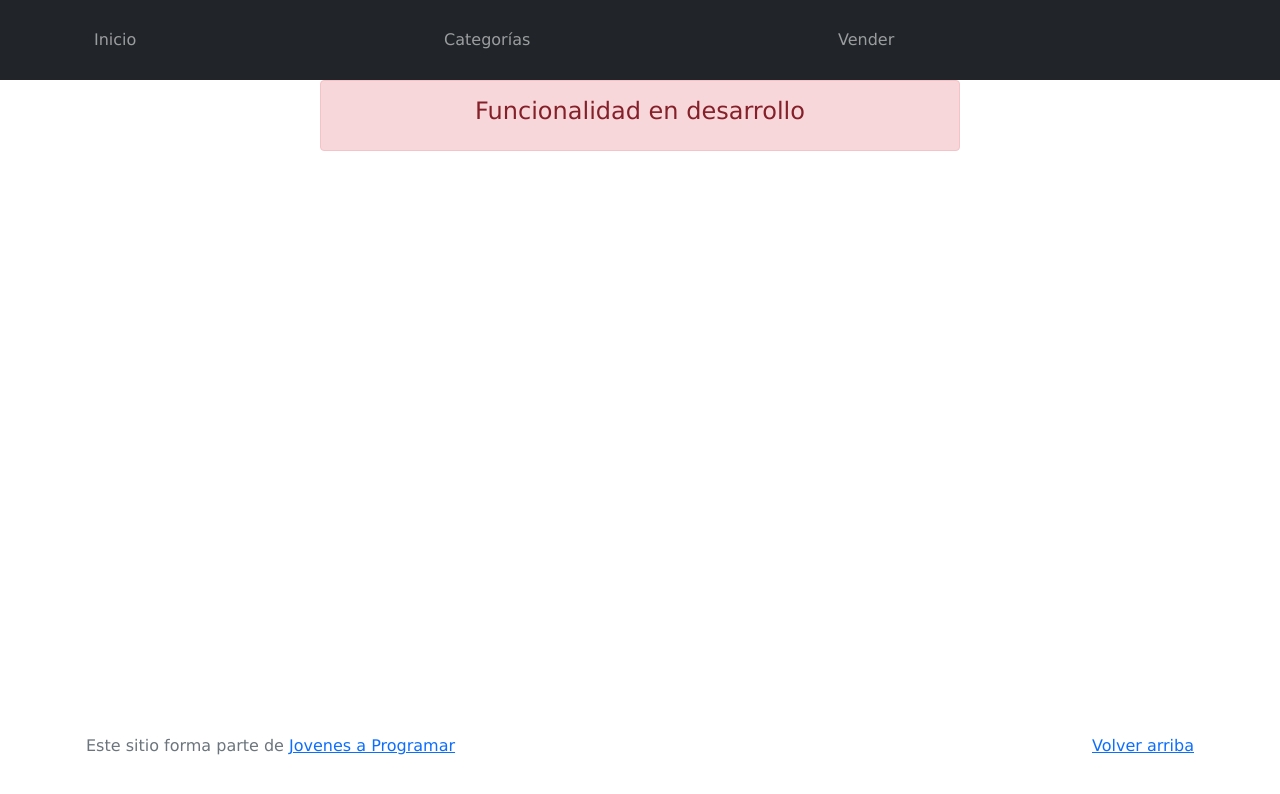
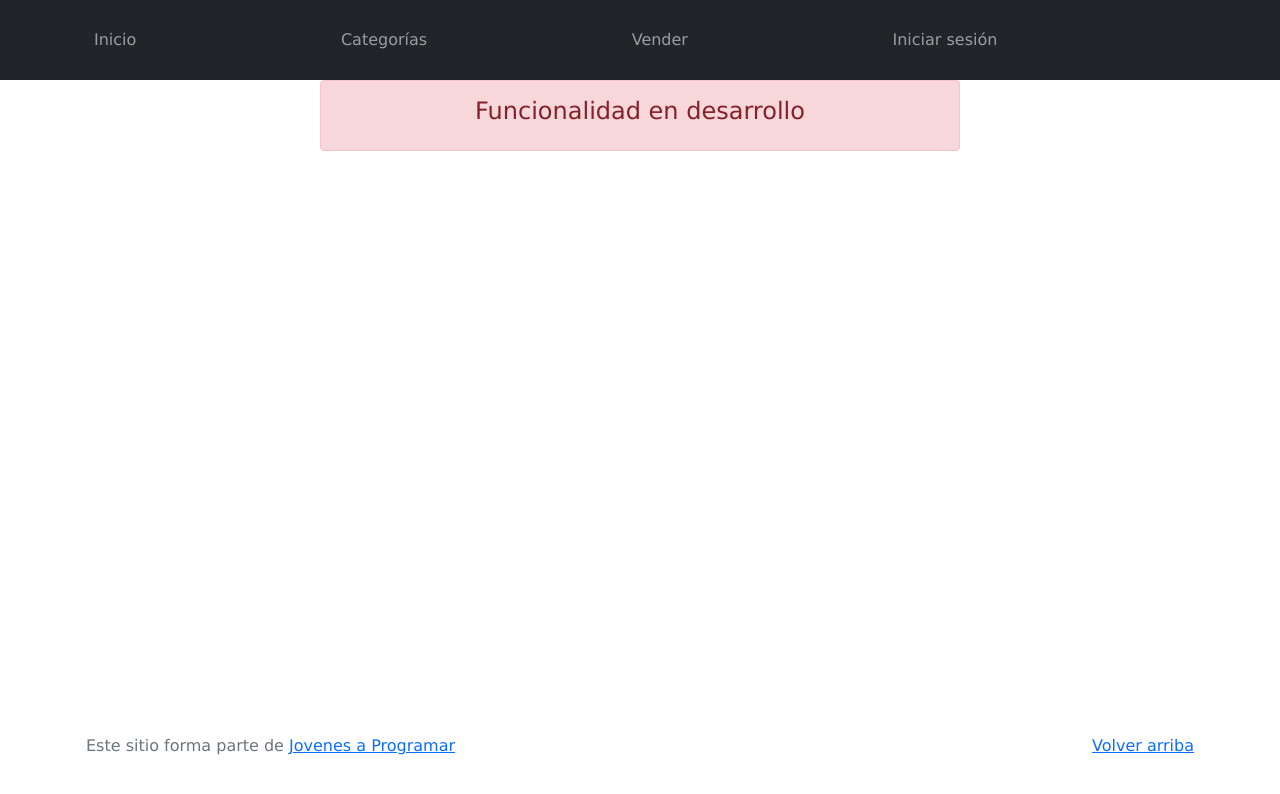
Before and after one commit to valentinadinardi/subgrupo-3-proyecto, a plain HTML site: page cart.html in a window 1280 px wide. Drawn offline with Linux system fonts and the light colour scheme.

Commit message:
Barra de tareas login
Agregué la opción de Iniciar Sesión desde todas las páginas html

```diff
--- a/cart.html
+++ b/cart.html
@@ -28,6 +28,9 @@
           </li>
           <li class="nav-item">
             <a class="nav-link" href="sell.html">Vender</a>
+          </li>
+          <li class="nav-item">
+            <a class="nav-link" href="login.html">Iniciar sesión</a>
           </li>
           <li class="nav-item">
           </li>
```
Also changed, not shown: categories.html (+3 -0 lines), my-profile.html (+3 -0 lines), product-info.html (+3 -0 lines), sell.html (+3 -0 lines).
